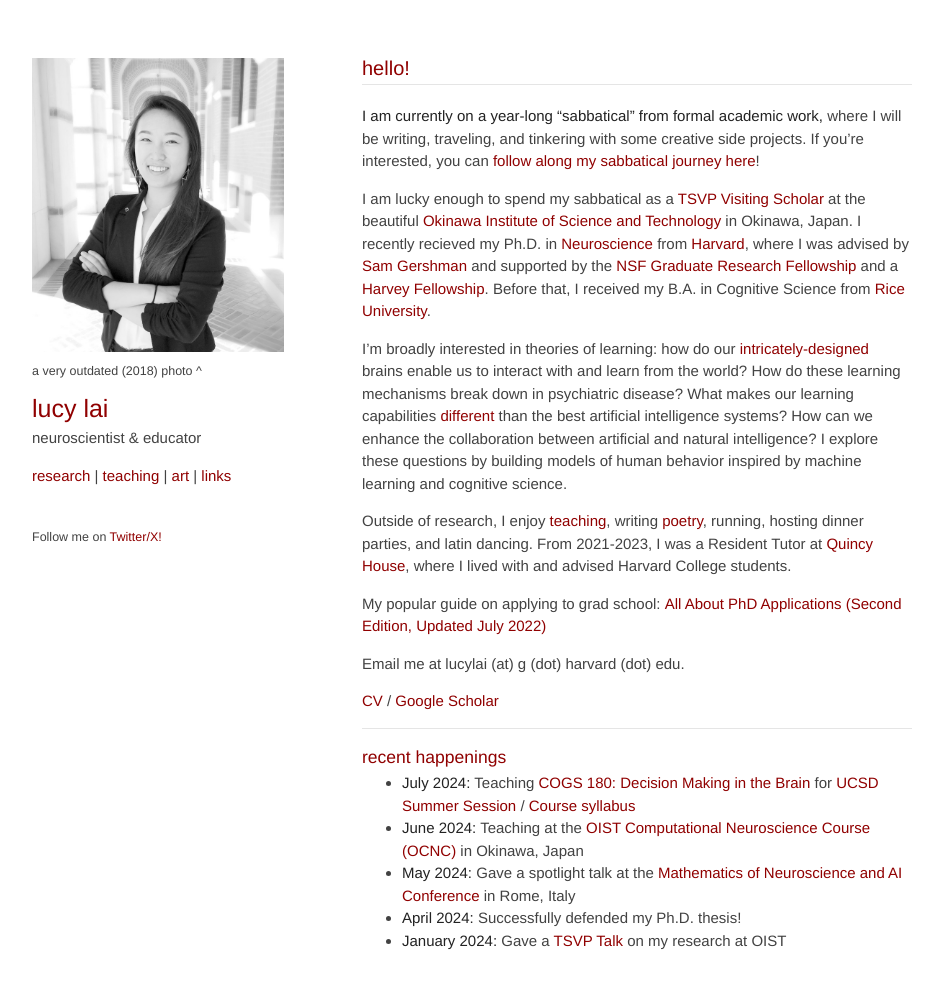
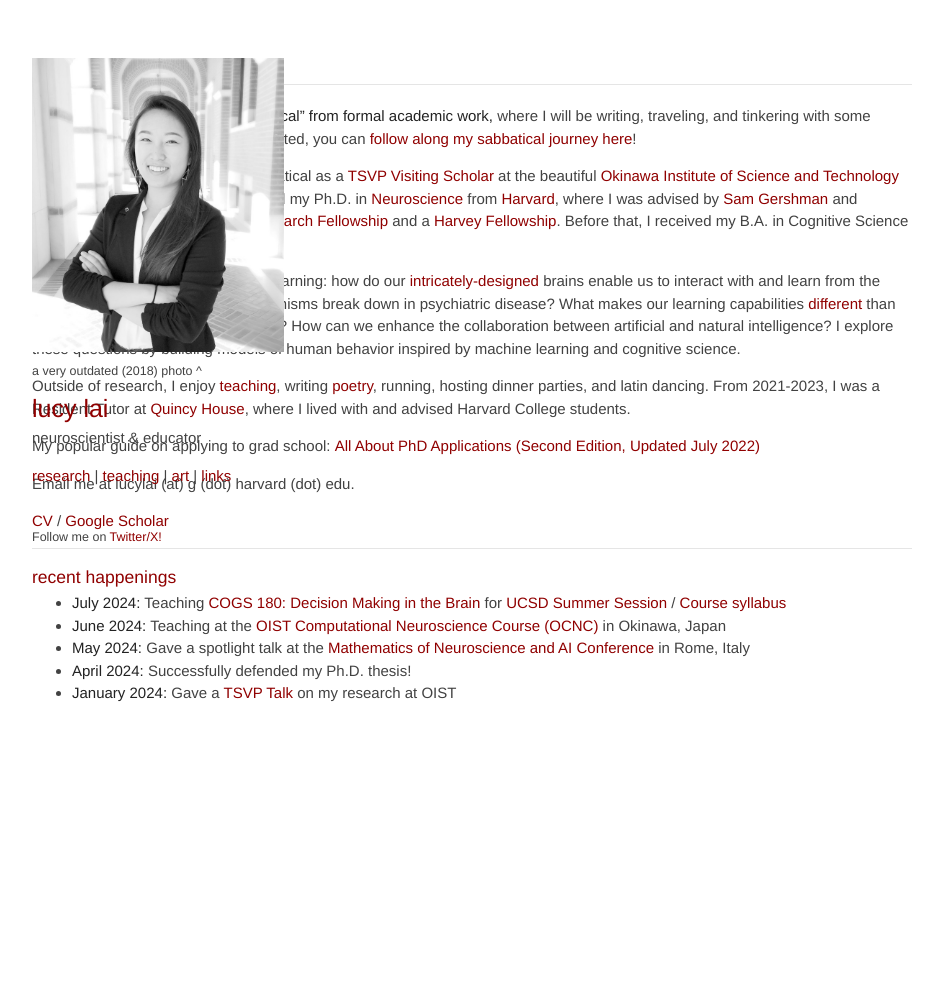
Before and after one commit to lucylai96/lucylai96.github.io, a Jekyll site: the page built from index.md, in a window 1280 px wide and 1017 px high. Shown: the top 989 px of the window, without its empty margins (168-1111 px from the left). Built offline with Jekyll 4.4.1, drawn with Linux system fonts in a browser that asks for light colours; our own code applies the rules of GitHub Pages for plain Markdown files.

Commit message:
Update jekyll-theme-minimal.scss

```diff
--- a/_sass/jekyll-theme-minimal.scss
+++ b/_sass/jekyll-theme-minimal.scss
@@ -187,7 +187,7 @@ strong {
 }
 
 section {
-  width:550px;
+  width:auto;
   float:right;
   padding-bottom:50px;
 }
@@ -231,6 +231,7 @@ footer {
 
 
   section {
+    width:auto;
     border:1px solid #e5e5e5;
     border-width:1px 0;
     padding:20px 0;
```
